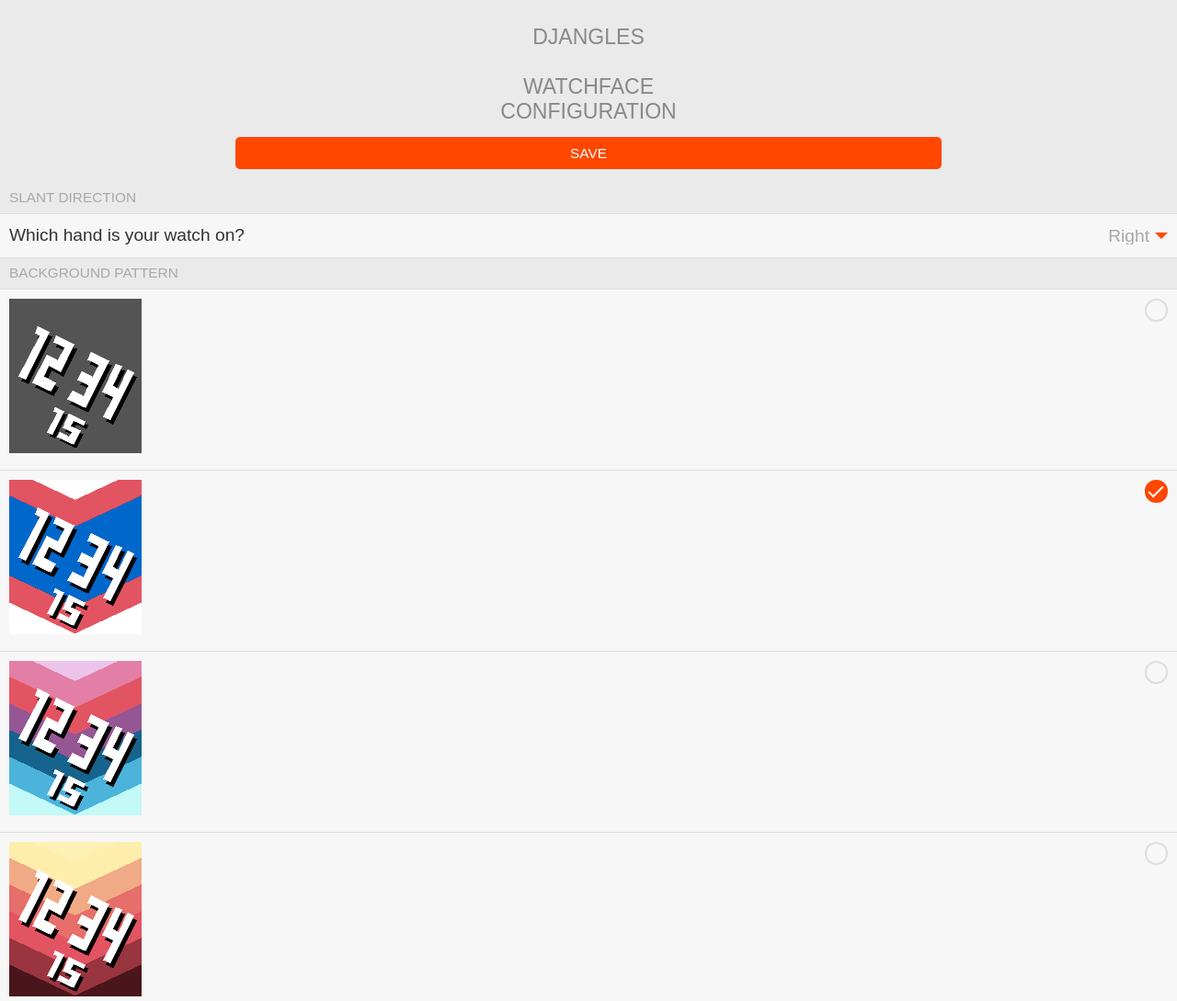
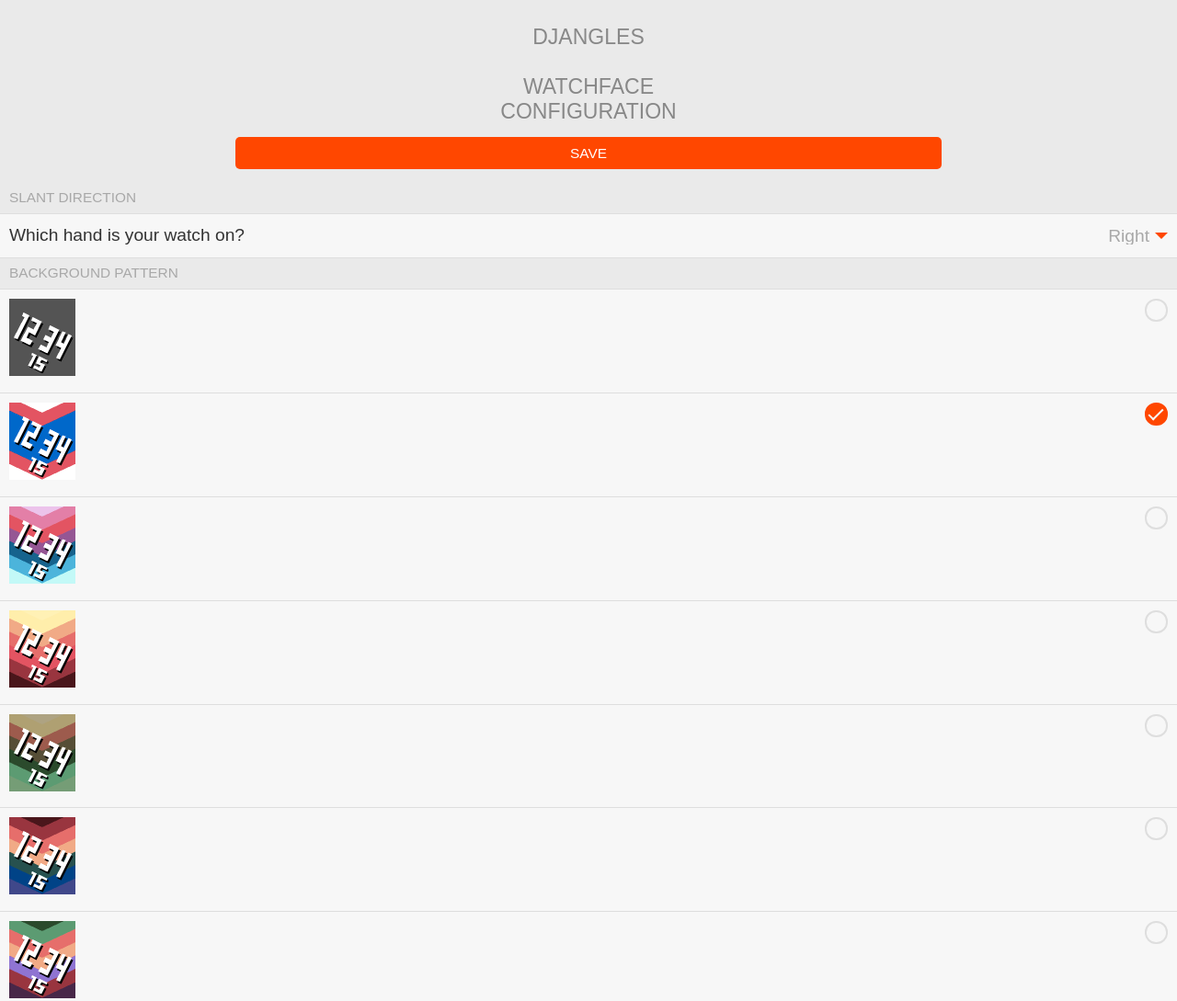
Before and after one commit to actuallyaninja/djangles-config, a plain HTML site: page index.html in a window 1280 px wide. Shown: the top 1089 px of the page at 92% size. Drawn offline with Linux system fonts and the light colour scheme; a web font is replaced by a local one.

Commit message:
adjusted sizing for dynamic image elements

```diff
--- a/index.html
+++ b/index.html
@@ -66,7 +66,7 @@
 				<img class="shrink" name="basalt-0" src="blank.png" />
 				<img class="shrinksq" name="chalk-0" src="round-left-blank.png" />
 				-->
-				<img name="img-0" src="blank.png" />
+				<img class="shrink" name="img-0" src="blank.png" />
 				<input type="radio" class="item-radio" id="bgPatternRadioButton" name="radio-1" value="0">
 			</label>
 			<label class="item">
--- a/main.js
+++ b/main.js
@@ -1,6 +1,5 @@
 (function () {
     loadOptions();
-    //showHideImagesByPlatform("chalk");
 	showHideImagesByPlatform(getURLParameter("platform"));
 	submitHandler();
 })();
@@ -26,7 +25,6 @@ function loadOptions() {
 
     var $slantDirectionNumber = $('#slantDirectionNumber');
     var $backgroundImageSelection = $('#backgroundImageSelection');
-	//var $bgPatternRadioButton = $('#bgPatternRadioButton');
 	var $bgPatternRadioButton = $('input[name="radio-1"]:checked').val();
 
 
@@ -35,7 +33,6 @@ function loadOptions() {
 
         $slantDirectionNumber[0].value = localStorage.slantDirectionNumber;
         $backgroundImageSelection[0].value = localStorage.backgroundImageSelection;
-		//$bgPatternRadioButton[0].value = localStorage.bgPatternRadioButton;
 		$bgPatternRadioButton[0].value = $('input[name="radio-1"][value="' + localStorage.bgPatternRadioButton + '"]').prop('checked', true);
     }
 
@@ -44,7 +41,6 @@ function loadOptions() {
 
 function showHideImagesByPlatform(platform){
 
-	//var platform = "basalt";
 	if(platform=="aplite" || platform=="basalt" || platform=="chalk"){
 		//nice!
 	}
@@ -57,23 +53,10 @@ function showHideImagesByPlatform(platform){
 	var i;
 	for (i = 0; i < x.length; i++) {
 		var img = x[i];
-		//if (img.name.search(platform) < 0 ){
-			//img.style.visibility = 'hidden';
-		//}
 		img.src = platform + "-" + i.toString() + ".png";
-		img.style.class = (platform == "chalk" ? "shrinksq" : "shrink");
-		/*
-		if(platform == "chalk"){
-			img.style.class="shrinksq";
-		}
-		else{
-			img.style.class="shrink";
-		}
-		*/
-		console.log("img.src=" + img.src + ", img.style.class=" + img.style.class);
+		img.style.width = (platform == "chalk" ? "84px" : "72px");
+		img.style.height = "84px";
 	}
-
-
 }
 
 function getAndStoreConfigData() {
```
